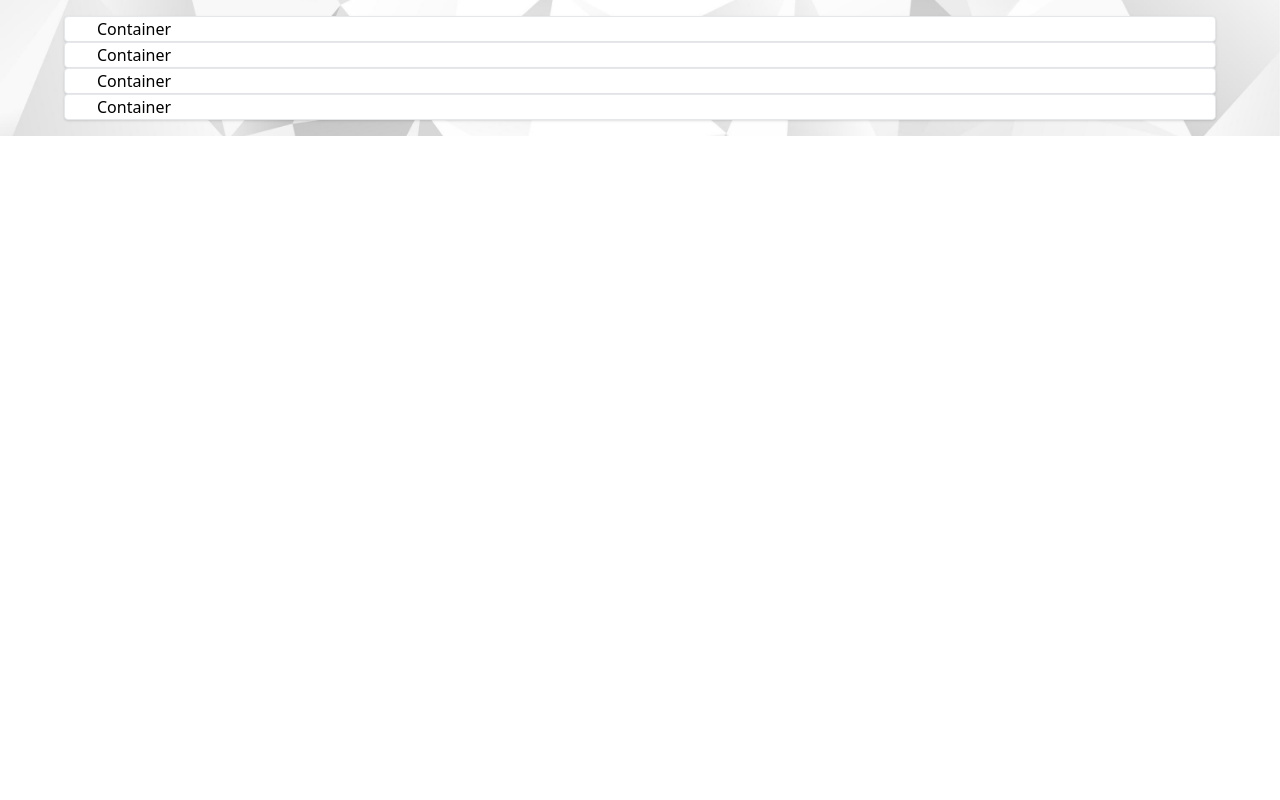
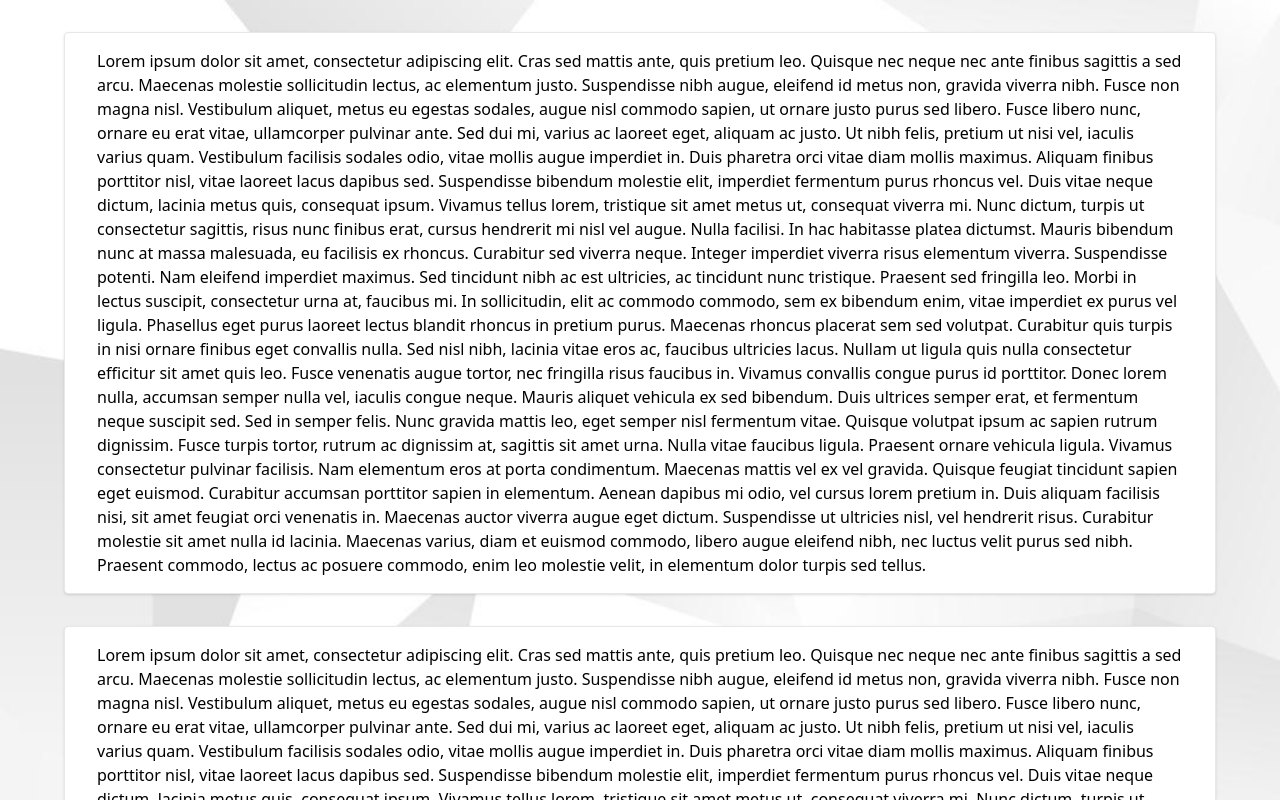
Before and after one commit to sunghogo/personal-website, a React (Create React App) app: page / in a window 1280 px wide. Shown: the top 800 px of the page. Built offline with nearby package versions, Linux system fonts and the light colour scheme.

Commit message:
Container.js: Added fixed margin and padding

```diff
--- a/src/components/Container.js
+++ b/src/components/Container.js
@@ -1,7 +1,50 @@
 function Container() {
   return (
-    <div className="container mx-auto px-8 border rounded shadow bg-white">
-      Container
+    <div className="container mx-auto my-4 px-8 py-4 border rounded shadow bg-white">
+      Lorem ipsum dolor sit amet, consectetur adipiscing elit. Cras sed mattis
+      ante, quis pretium leo. Quisque nec neque nec ante finibus sagittis a sed
+      arcu. Maecenas molestie sollicitudin lectus, ac elementum justo.
+      Suspendisse nibh augue, eleifend id metus non, gravida viverra nibh. Fusce
+      non magna nisl. Vestibulum aliquet, metus eu egestas sodales, augue nisl
+      commodo sapien, ut ornare justo purus sed libero. Fusce libero nunc,
+      ornare eu erat vitae, ullamcorper pulvinar ante. Sed dui mi, varius ac
+      laoreet eget, aliquam ac justo. Ut nibh felis, pretium ut nisi vel,
+      iaculis varius quam. Vestibulum facilisis sodales odio, vitae mollis augue
+      imperdiet in. Duis pharetra orci vitae diam mollis maximus. Aliquam
+      finibus porttitor nisl, vitae laoreet lacus dapibus sed. Suspendisse
+      bibendum molestie elit, imperdiet fermentum purus rhoncus vel. Duis vitae
+      neque dictum, lacinia metus quis, consequat ipsum. Vivamus tellus lorem,
+      tristique sit amet metus ut, consequat viverra mi. Nunc dictum, turpis ut
+      consectetur sagittis, risus nunc finibus erat, cursus hendrerit mi nisl
+      vel augue. Nulla facilisi. In hac habitasse platea dictumst. Mauris
+      bibendum nunc at massa malesuada, eu facilisis ex rhoncus. Curabitur sed
+      viverra neque. Integer imperdiet viverra risus elementum viverra.
+      Suspendisse potenti. Nam eleifend imperdiet maximus. Sed tincidunt nibh ac
+      est ultricies, ac tincidunt nunc tristique. Praesent sed fringilla leo.
+      Morbi in lectus suscipit, consectetur urna at, faucibus mi. In
+      sollicitudin, elit ac commodo commodo, sem ex bibendum enim, vitae
+      imperdiet ex purus vel ligula. Phasellus eget purus laoreet lectus blandit
+      rhoncus in pretium purus. Maecenas rhoncus placerat sem sed volutpat.
+      Curabitur quis turpis in nisi ornare finibus eget convallis nulla. Sed
+      nisl nibh, lacinia vitae eros ac, faucibus ultricies lacus. Nullam ut
+      ligula quis nulla consectetur efficitur sit amet quis leo. Fusce venenatis
+      augue tortor, nec fringilla risus faucibus in. Vivamus convallis congue
+      purus id porttitor. Donec lorem nulla, accumsan semper nulla vel, iaculis
+      congue neque. Mauris aliquet vehicula ex sed bibendum. Duis ultrices
+      semper erat, et fermentum neque suscipit sed. Sed in semper felis. Nunc
+      gravida mattis leo, eget semper nisl fermentum vitae. Quisque volutpat
+      ipsum ac sapien rutrum dignissim. Fusce turpis tortor, rutrum ac dignissim
+      at, sagittis sit amet urna. Nulla vitae faucibus ligula. Praesent ornare
+      vehicula ligula. Vivamus consectetur pulvinar facilisis. Nam elementum
+      eros at porta condimentum. Maecenas mattis vel ex vel gravida. Quisque
+      feugiat tincidunt sapien eget euismod. Curabitur accumsan porttitor sapien
+      in elementum. Aenean dapibus mi odio, vel cursus lorem pretium in. Duis
+      aliquam facilisis nisi, sit amet feugiat orci venenatis in. Maecenas
+      auctor viverra augue eget dictum. Suspendisse ut ultricies nisl, vel
+      hendrerit risus. Curabitur molestie sit amet nulla id lacinia. Maecenas
+      varius, diam et euismod commodo, libero augue eleifend nibh, nec luctus
+      velit purus sed nibh. Praesent commodo, lectus ac posuere commodo, enim
+      leo molestie velit, in elementum dolor turpis sed tellus.
     </div>
   );
 }
```
